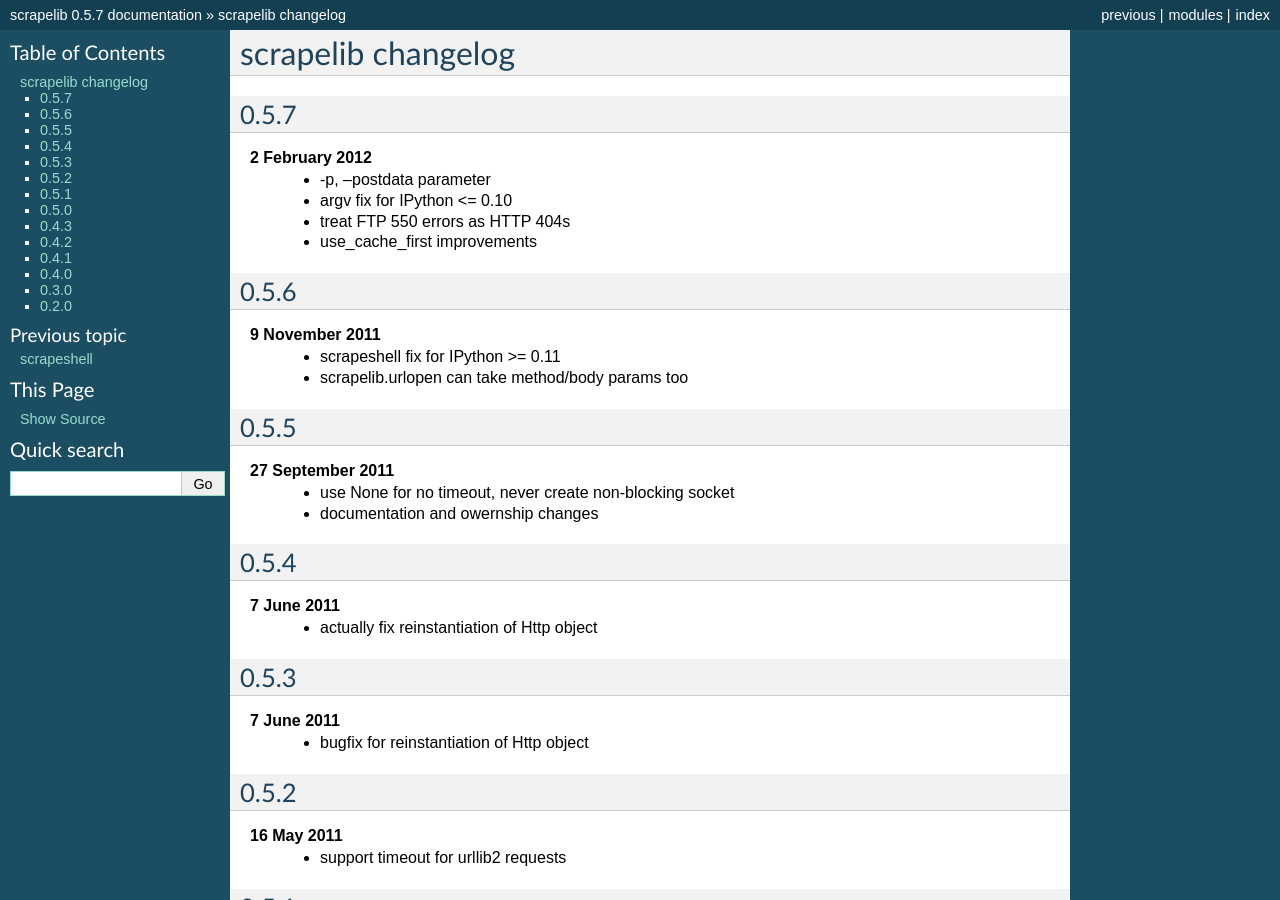
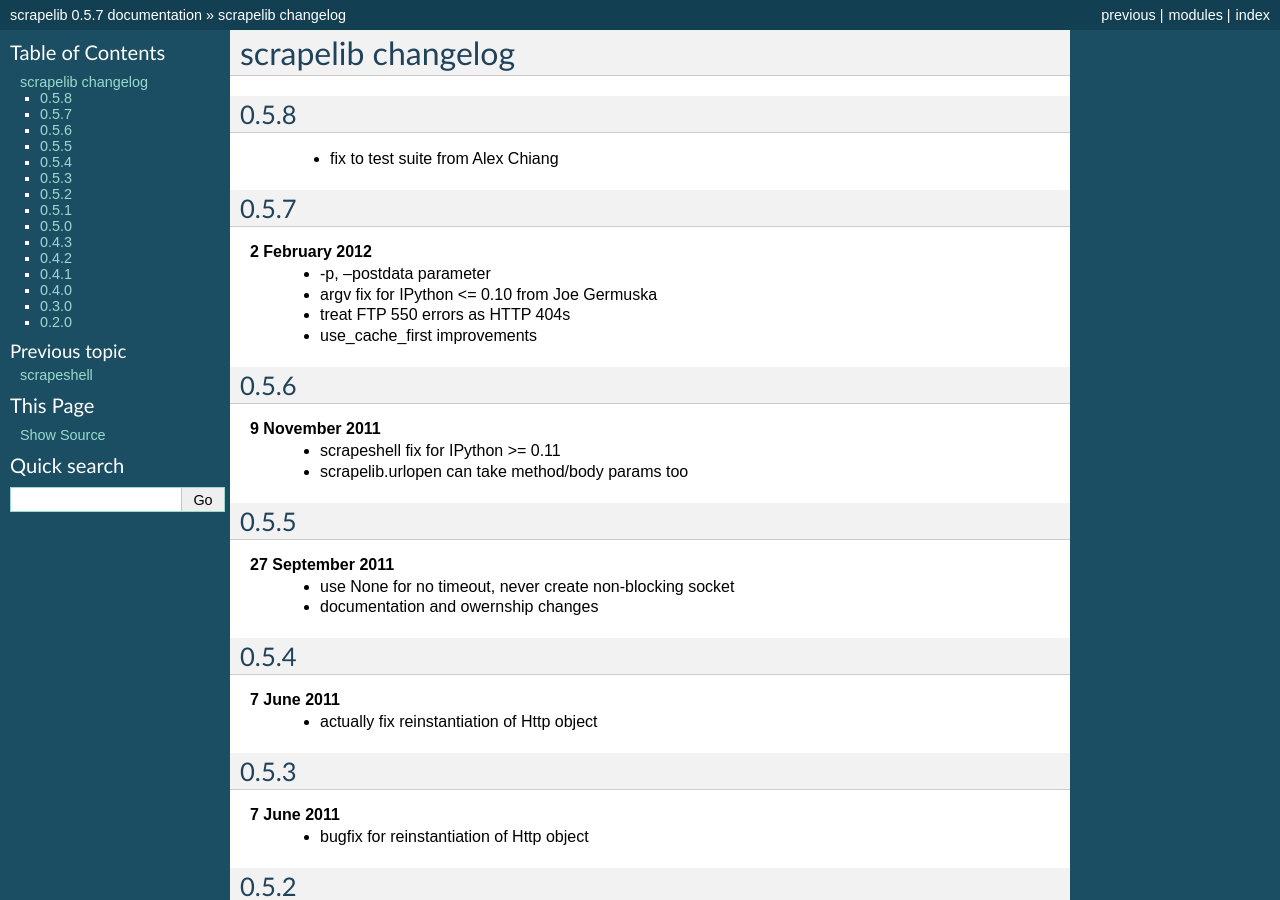
Before and after one commit to jamesturk/scrapelib, a Sphinx documentation site: the page built from docs/changelog.rst, in a window 1280 px wide and 900 px high. Built offline with Sphinx 7.4.7, drawn with Linux system fonts in a browser that asks for light colours.

Commit message:
updated changelog

```diff
--- a/docs/changelog.rst
+++ b/docs/changelog.rst
@@ -1,11 +1,16 @@
 scrapelib changelog
 ===================
+
+0.5.8
+-----
+    * fix to test suite from Alex Chiang
+
 
 0.5.7
 -----
 **2 February 2012**
     * -p, --postdata parameter
-    * argv fix for IPython <= 0.10
+    * argv fix for IPython <= 0.10 from Joe Germuska
     * treat FTP 550 errors as HTTP 404s
     * use_cache_first improvements
 
```
